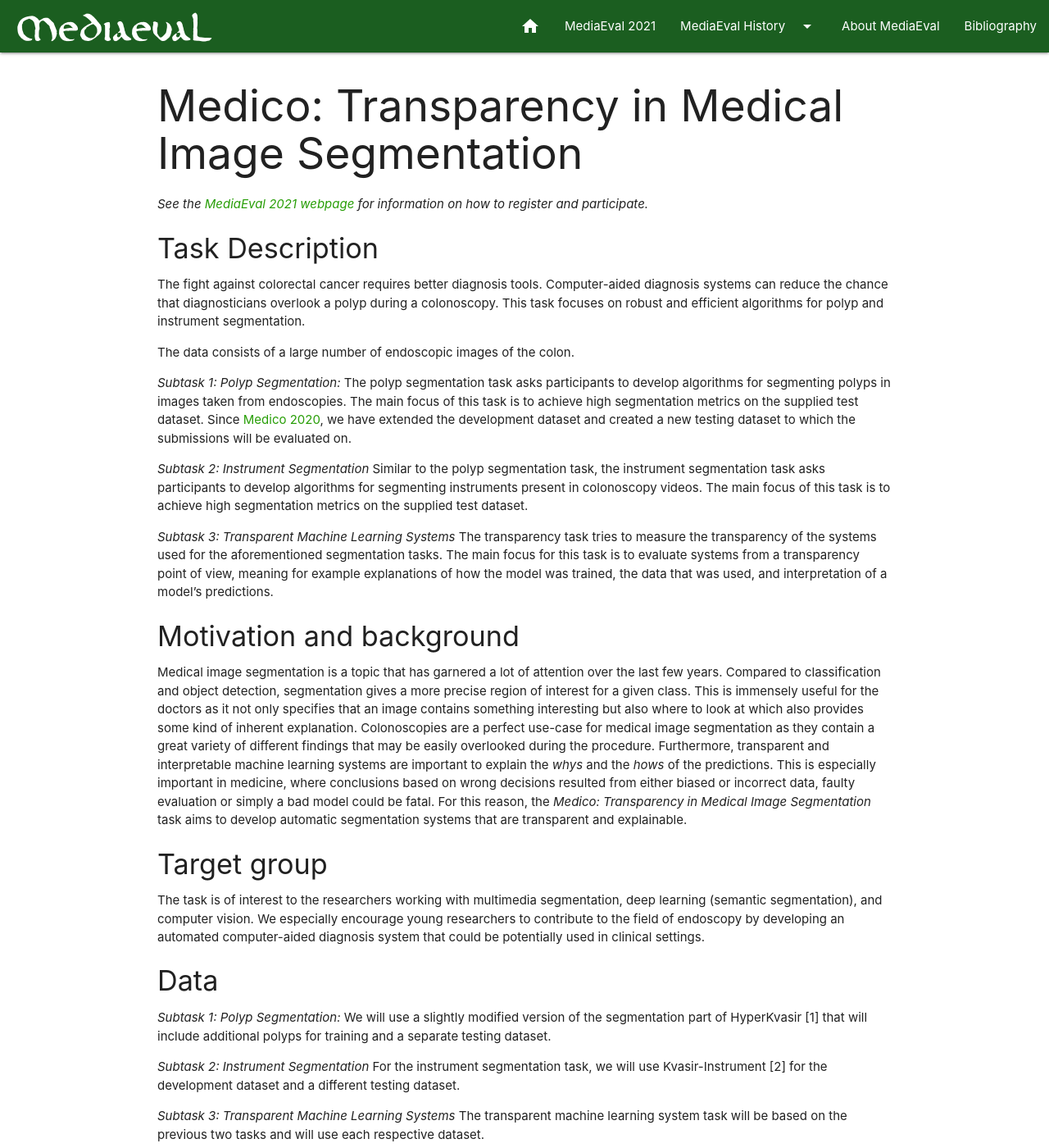
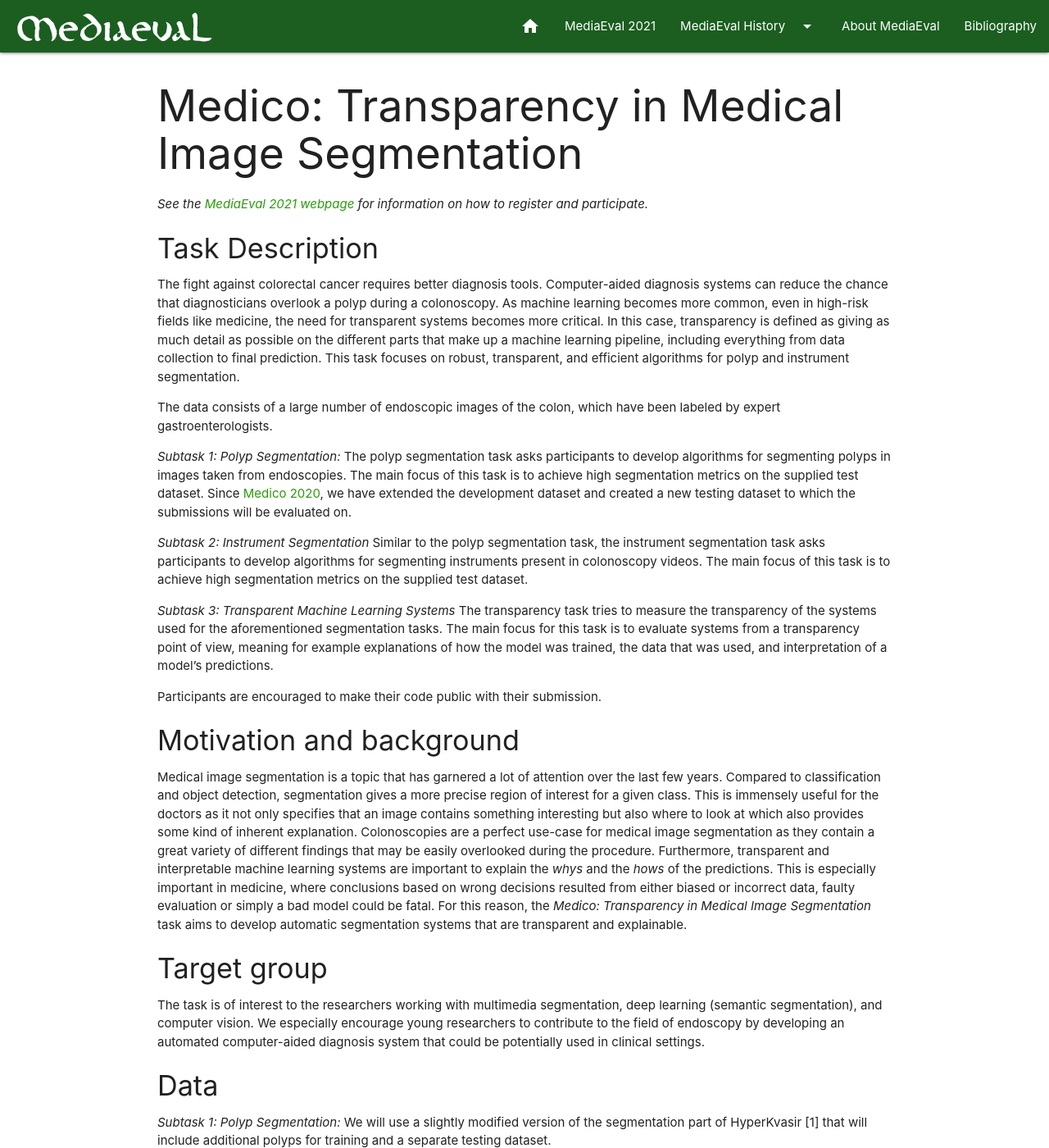
Before and after one commit to multimediaeval/multimediaeval.github.io, a Jekyll site: the page built from _editions/2021/tasks/medico.md, in a window 1280 px wide and 1400 px high. Shown: the whole window at 82% size. Built offline with Jekyll 4.4.1, drawn with Linux system fonts in a browser that asks for light colours; some of the changed text lies outside the part shown.

Commit message:
Update medico.md

```diff
--- a/_editions/2021/tasks/medico.md
+++ b/_editions/2021/tasks/medico.md
@@ -14,12 +14,9 @@
 *See the [MediaEval 2021 webpage](https://multimediaeval.github.io/editions/2021/) for information on how to register and participate.*
 
 #### Task Description
-<!-- # Adapted from 2020, please confirm-->
-The fight against colorectal cancer requires better diagnosis tools. Computer-aided diagnosis systems can reduce the chance that diagnosticians overlook a polyp during a colonoscopy. This task focuses on robust and efficient algorithms for polyp and instrument segmentation.
-<!-- # Add a sentence here on transparency.-->
+The fight against colorectal cancer requires better diagnosis tools. Computer-aided diagnosis systems can reduce the chance that diagnosticians overlook a polyp during a colonoscopy. As machine learning becomes more common, even in high-risk fields like medicine, the need for transparent systems becomes more critical. In this case, transparency is defined as giving as much detail as possible on the different parts that make up a machine learning pipeline, including everything from data collection to final prediction. This task focuses on robust, transparent, and efficient algorithms for polyp and instrument segmentation.
 
-The data consists of a large number of endoscopic images of the colon.
-<!-- # Add a phrase here about how the ground truth was created, since that is a strength of the data-->
+The data consists of a large number of endoscopic images of the colon, which have been labeled by expert gastroenterologists.
 
 *Subtask 1: Polyp Segmentation:* The polyp segmentation task asks participants to develop algorithms for segmenting polyps in images taken from endoscopies. The main focus of this task is to achieve high segmentation metrics on the supplied test dataset. Since [Medico 2020](https://multimediaeval.github.io/editions/2020/tasks/medico/), we have extended the development dataset and created a new testing dataset to which the submissions will be evaluated on.
 
@@ -53,7 +47,7 @@
 
 <!-- # Please considering adding: We also encourage participants to carry out a failure analysis of their results in order to gain insight in the mistakes that their classifiers make.-->
 
-*Subtask 3: Transparent Machine Learning Systems:* We perform a qualitative evaluation of the submission. Here, a multi-disciplinary team will evaluate the submissions based on how transparent and understandable they are.
+*Subtask 3: Transparent Machine Learning Systems:* We perform a qualitative evaluation of the submission. Here, a multi-disciplinary team will evaluate the submissions based on how transparent and understandable they are. We encourage participants to perform failure analysis on their results, which will contribute to more insight into where a model makes mistakes, contributing to the overall transparency of the system.
 
 #### References and recommended reading
 <!-- # Please use the ACM format for references https://www.acm.org/publications/authors/reference-formatting (but no DOI needed)-->
```
Also changed, not shown: other parts of _editions/2021/tasks/medico.md (+1 -7 lines).
